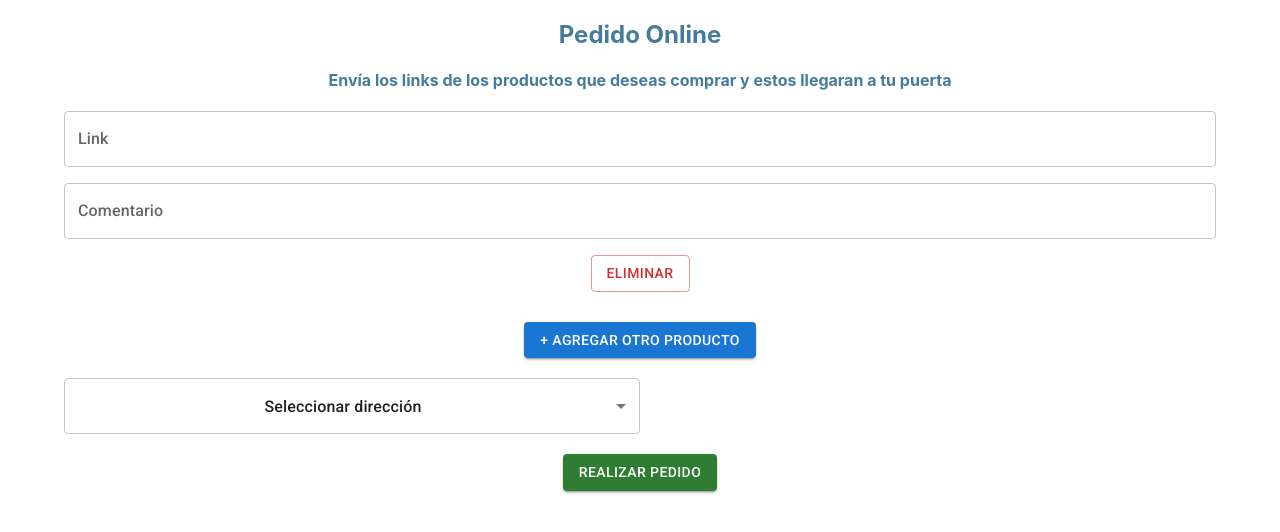
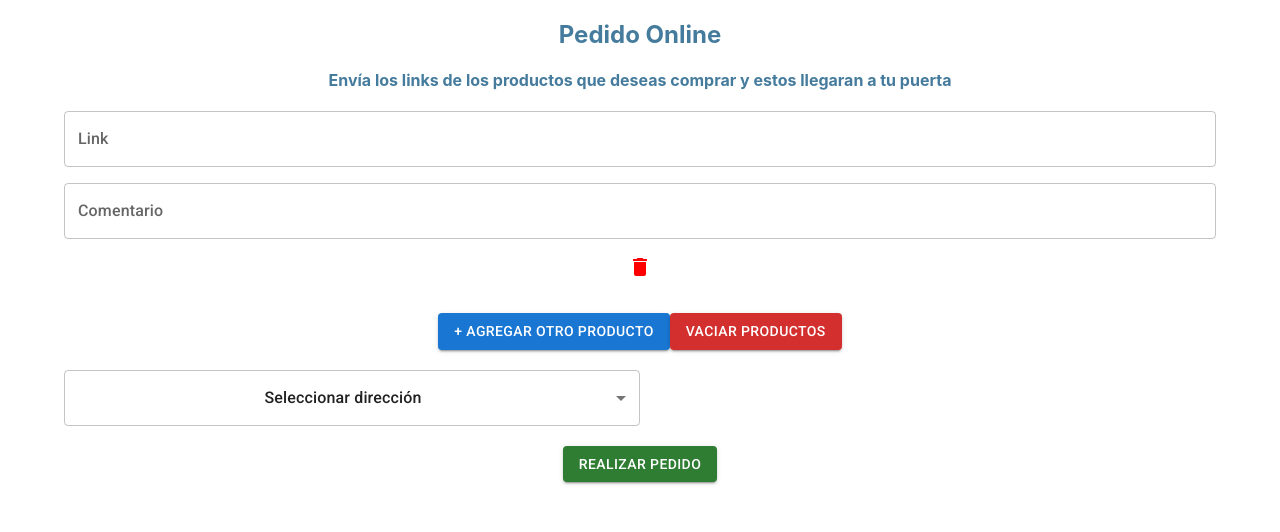
Before and after one commit to AkionGarro/EngineeringProject, a React (Create React App) app in the folder shopper/: page /PedidoOnline in a window 1280 px wide. Shown: the top 532 px of the page. Built offline with nearby package versions, Linux system fonts and the light colour scheme; no server answers.

Commit message:
Update en pedidoOnline
Agregar icono borrar  y boton vaciar producto

```diff
--- a/shopper/src/Pages/PedidoOnline/PedidoOnline.js
+++ b/shopper/src/Pages/PedidoOnline/PedidoOnline.js
@@ -10,6 +10,7 @@ import {
 import { firestore } from "../../firebase";
 import { collection } from "firebase/firestore";
 import { addDocument } from "../../firebase";
+import DeleteIcon from "@mui/icons-material/Delete";
 import "./PedidoOnline.css";
 
 const PedidoOnline = () => {
@@ -90,13 +91,12 @@ const PedidoOnline = () => {
             />
           </Grid>
           <Grid item xs={12} className="button-container">
-            <Button
-              variant="outlined"
-              color="error"
+            <DeleteIcon
               onClick={() => removeFields(index)}
+              style={{ color: "red" }}
             >
-              Eliminar
-            </Button>
+              Icono de Eliminación
+            </DeleteIcon>
           </Grid>
         </Grid>
       ))}
@@ -107,6 +107,15 @@ const PedidoOnline = () => {
         className="add-button"
       >
         + Agregar otro producto
+      </Button>
+
+      <Button
+        variant="contained"
+        color="error"
+        onClick={addFields}
+        className="add-button"
+      >
+        Vaciar productos
       </Button>
 
       <div className="opciones-direccion">
```
